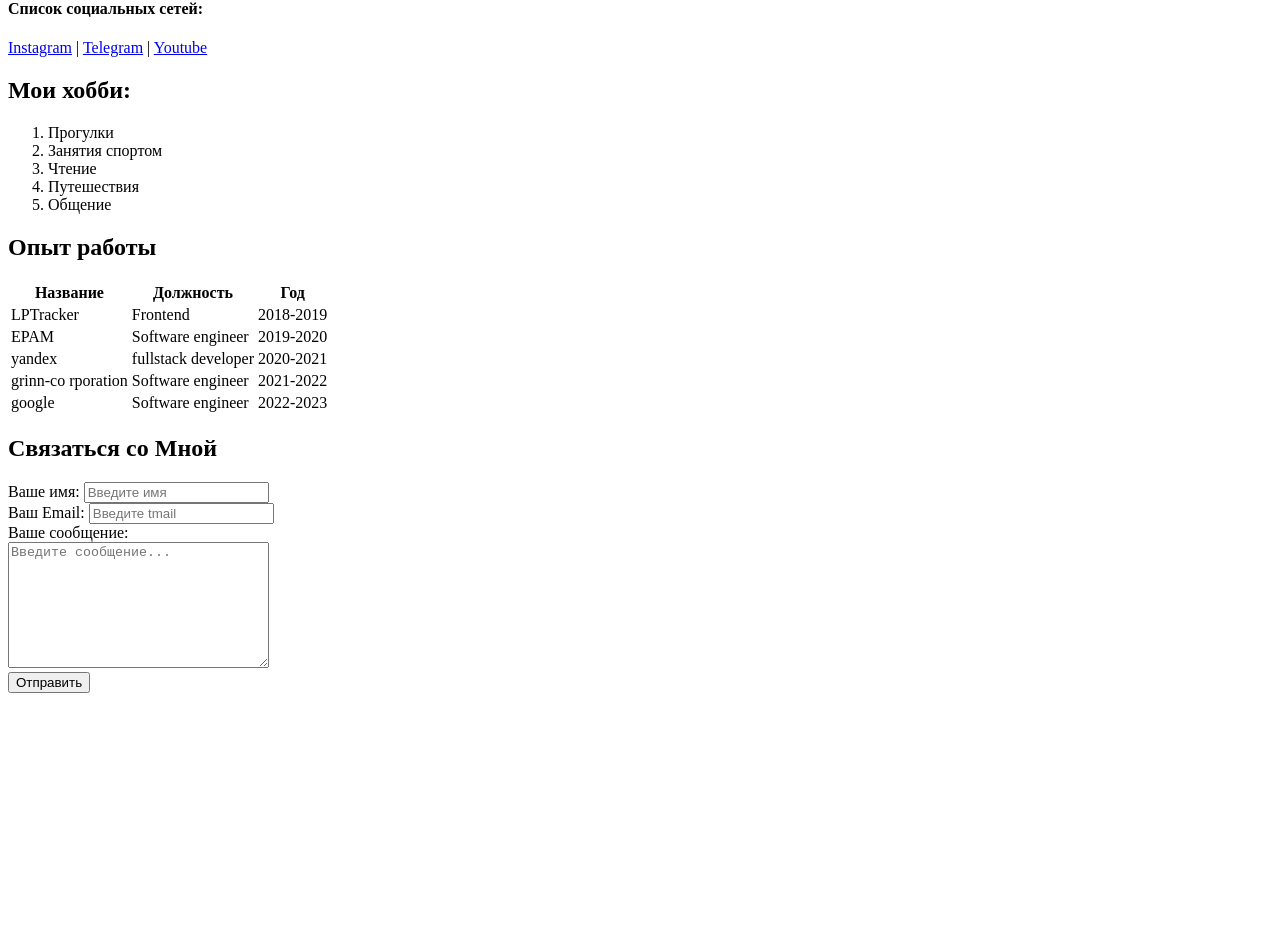
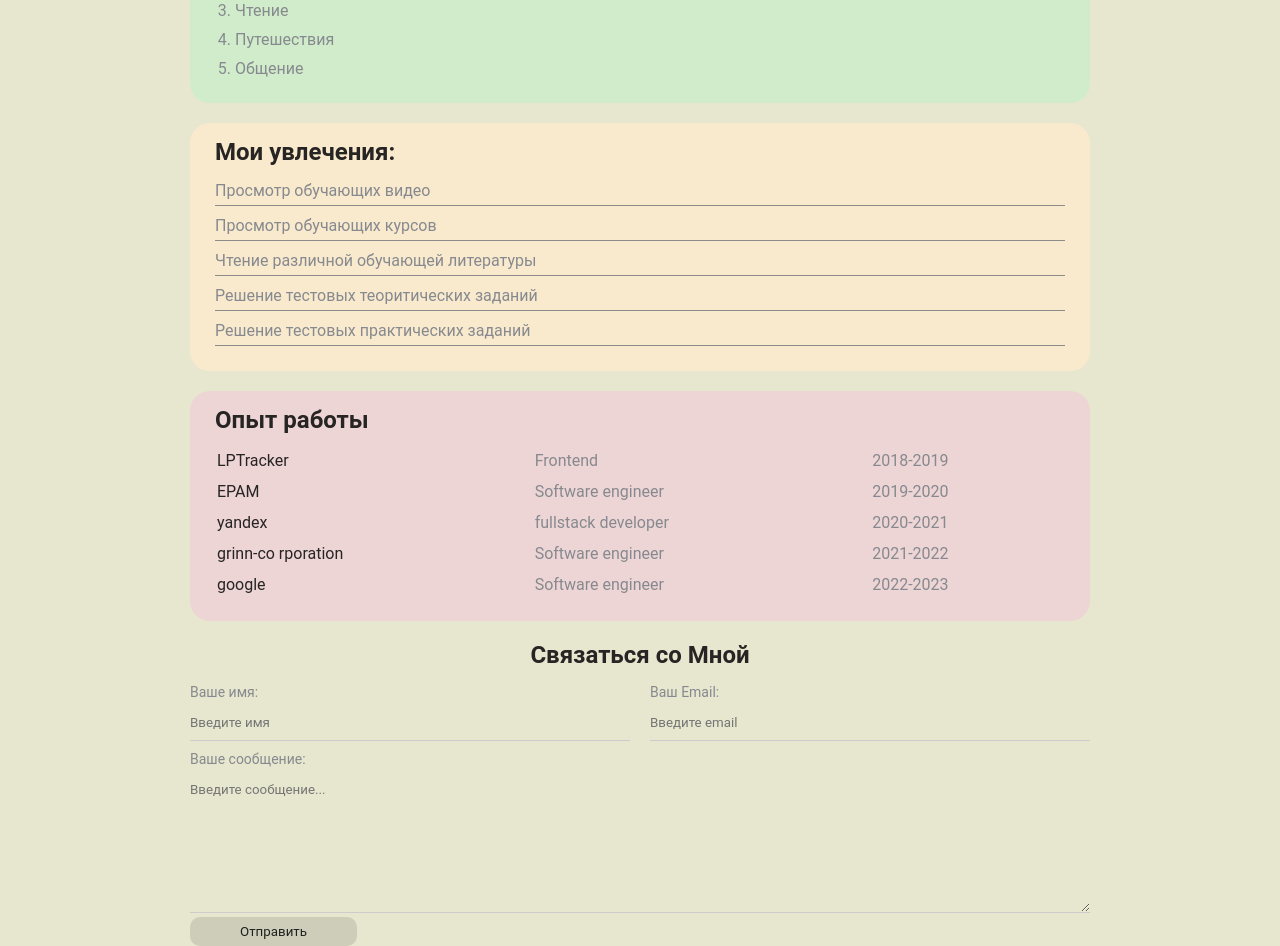
Before and after one commit to VLM-DeVoPs/Project_1_Resume, a plain HTML site: page index.html in a window 1280 px wide. Shown: the part 391-1337 px from the top of the page. Before the commit the page ends 1092 px from the top, so only its background shows below. Drawn offline with Linux system fonts and the light colour scheme.

Commit message:
Add styles

```diff
--- a/index.html
+++ b/index.html
@@ -5,45 +5,72 @@
     <meta charset="UTF-8" />
     <meta http-equiv="X-UA-Compatible" content="IE=edge" />
     <meta name="viewport" content="width=device-width, initial-scale=1.0" />
-  <meta name="keywords" content="html scool, html css,homework" />
-  <meta name=" description " content="Это сайт самоучитель по html css  " />
-  <title>Resume</title>
+    <link rel="stylesheet" href="static/style/styles.css" />
+    <title>Recume</title>
 </head>
 
 <body>
-  <img src="static/images/img1.jpg" alt="картинка" />
+    <div class="mycontainer">
+        <div class="info">
+            <img src="static/images/img1.jpg" alt="Фото" class="avatar" />
 
-  <h1>Меня зовут Виталий</h1>
+            <div class="info-text">
+                <h1>Виталий</h1>
                 <p>
                     Мне <strong> <em> очень</em></strong> нравится изучать
                     <strong> програмирование!</strong>
                 </p>
                 <p>Я <em>люблю</em> прогулки и заниматься <em>спортом</em></p>
 
+                <div class="href-1">
                     <h4>Список социальных сетей:</h4>
                     <a href="https://www.instagram.com/" target="_blank">Instagram</a>
-  |
+
                     <a href="https://telegram.org/" target="_blank">Telegram</a>
-  |
+
                     <a href="https://www.youtube.com/" target="_blank">Youtube</a>
+                </div>
+            </div>
+        </div>
 
+        <div class="card bg-green">
             <h2>Мои хобби:</h2>
-  <ol>
+            <ol class="list">
                 <li>Прогулки</li>
                 <li>Занятия спортом</li>
                 <li>Чтение</li>
                 <li>Путешествия</li>
                 <li>Общение</li>
             </ol>
+        </div>
+        <div class="card bg-yellow">
+            <h2>Мои увлечения:</h2>
+            <ul class="link">
+                <li>
+                    <a href="https://www.youtube.com/" target="_blank">Просмотр обучающих видео</a>
+                </li>
+                <li>
+                    <a href="https://www.youtube.com/" target="_blank">Просмотр обучающих курсов</a>
+                </li>
+                <li>
+                    <a href="https://ru.wikipedia.org/wiki/%D0%97%D0%B0%D0%B3%D0%BB%D0%B0%D0%B2%D0%BD%D0%B0%D1%8F_%D1%81%D1%82%D1%80%D0%B0%D0%BD%D0%B8%D1%86%D0%B0"
+                        target="_blank">Чтение различной обучающей литературы
+                    </a>
+                </li>
+                <li>
+                    <a href="https://ru.wikipedia.org/wiki/%D0%97%D0%B0%D0%B3%D0%BB%D0%B0%D0%B2%D0%BD%D0%B0%D1%8F_%D1%81%D1%82%D1%80%D0%B0%D0%BD%D0%B8%D1%86%D0%B0"
+                        target="_blank">Решение тестовых теоритических заданий</a>
+                </li>
+                <li>
+                    <a href="https://ru.wikipedia.org/wiki/%D0%97%D0%B0%D0%B3%D0%BB%D0%B0%D0%B2%D0%BD%D0%B0%D1%8F_%D1%81%D1%82%D1%80%D0%B0%D0%BD%D0%B8%D1%86%D0%B0"
+                        target="_blank">Решение тестовых практических заданий</a>
+                </li>
+            </ul>
+        </div>
+
+        <div class="card bg-red">
             <h2>Опыт работы</h2>
-  <table>
-    <thead>
-      <tr wight>
-        <th>Название</th>
-        <th>Должность</th>
-        <th>Год</th>
-      </tr>
-    </thead>
+            <table class="table">
                 <tbody>
                     <tr>
                         <td>LPTracker</td>
@@ -72,32 +99,30 @@
                     </tr>
                 </tbody>
             </table>
+        </div>
 
+        <form action="/" class="form">
             <h2>Связаться со Мной</h2>
 
-  <div>
+            <div class="form-row">
+                <div class="form-group">
                     <label for="name">Ваше имя:</label>
-    <input type="text" id="name"  placeholder="Введите имя">
+                    <input type="text" id="name" placeholder="Введите имя" />
                 </div>
 
-  <div>
+                <div class="form-group">
                     <label for="email">Ваш Email:</label>
-     <input type="email" id="email" placeholder="Введите tmail" >
+                    <input type="email" id="email" placeholder="Введите email" />
+                </div>
+            </div>
+            <div class="form-group">
+                <label for="massege">Ваше сообщение:</label>
+                <textarea id="text2" cols="30" rows="8" placeholder="Введите сообщение..."></textarea>
             </div>
 
-  <div>
-     <label for="massege">Ваше сообщение:</label>
-     <br>
-     <textarea  id="text2" cols="30" rows="8" placeholder="Введите сообщение..." ></textarea>
+            <button type="submit" class="btn">Отправить</button>
+        </form>
     </div>
-
-      <button type="submit">Отправить</button>
-
-
-
-
-
-
 </body>
 
 </html>
--- /dev/null
+++ b/static/style/styles.css
@@ -0,0 +1,204 @@
+* {
+  margin: 0;
+  padding: 0;
+}
+
+@import url("https://fonts.googleapis.com/css2?family=Roboto&display=swap");
+
+.mycontainer {
+  max-width: 900px;
+  padding-top: 30px;
+  margin: auto;
+}
+
+.avatar {
+  width: 200px;
+  border-radius: 30px;
+  box-shadow: 4px 4px 14px rgb(139, 139, 136);
+}
+
+body {
+  font-family: "Roboto", sans-serif;
+  font-size: 16px;
+  font-weight: normal;
+  background-color: #e7e6ce;
+  color: rgb(39, 36, 36);
+}
+
+.info img {
+  border: 2px solid black;
+  border-radius: 25px;
+  border: 20px;
+  box-shadow: 4px 4px 4px 14px #6e6b6b0b;
+  padding: 3px;
+  margin-bottom: 20px;
+}
+
+.info {
+  margin-bottom: 20px;
+  display: flex;
+}
+@media (max-width: 655px) {
+  .info {
+    display: block;
+    text-align: center;
+  }
+}
+
+.info-text p {
+  font-style: italic;
+  font-weight: bold;
+  margin-bottom: 10px;
+  color: #86898f;
+}
+
+.info-text {
+  margin-left: 40px;
+}
+
+.href-1 h4 {
+  padding-top: 15px;
+}
+
+.info-text h1 {
+  margin-bottom: 20px;
+  padding-bottom: 20px;
+}
+
+.info-text h4 {
+  margin-bottom: 20px;
+}
+
+a {
+  color: #86898f;
+  text-decoration: none;
+}
+
+a:hover {
+  color: blue;
+}
+
+.btn {
+  background: rgba(127, 124, 121, 0.238);
+  padding: 7px 50px;
+  color: rgba(21, 22, 21, 0.941);
+  border: none;
+  border-radius: 10px;
+  font-family: inherit;
+  cursor: pointer;
+}
+
+.btn:hover {
+  opacity: 0.8;
+  color: blue;
+}
+
+.card {
+  border: 1px solid black;
+  border-radius: 20px;
+  padding: 15px 25px;
+  margin-bottom: 20px;
+  border: none;
+}
+
+.list {
+  padding: 0 20px;
+}
+
+.list li {
+  color: #86898f;
+  margin-bottom: 10px;
+}
+.bg-green {
+  background: rgba(201, 239, 201, 0.693);
+}
+
+.bg-yellow {
+  background-color: rgba(255, 235, 205, 0.76);
+}
+
+.link {
+  list-style: none;
+}
+
+.link li {
+  margin-bottom: 10px;
+  border-bottom: 1px solid #8e8a8a;
+  padding-bottom: 5px;
+}
+
+.bg-red {
+  background: rgb(238, 213, 213);
+}
+
+.table {
+  width: 100%;
+}
+
+.table td {
+  padding-bottom: 10px;
+}
+
+.table td:nth-child(2),
+.table td:nth-child(3) {
+  color: #86898f;
+}
+
+h2 {
+  margin-bottom: 15px;
+}
+
+button {
+  border-radius: 5px;
+  background: rgba(199, 207, 221, 0.514);
+  border: 3px solid black;
+}
+
+.form h2 {
+  text-align: center;
+}
+
+.form-row {
+  margin-bottom: 10px;
+  display: flex;
+}
+
+.form-row .form-group {
+  margin-right: 20px;
+  width: 50%;
+}
+
+.form-row .form-group:last-child {
+  margin-right: 0;
+}
+
+@media (max-width: 655px) {
+  .form-row {
+    display: block;
+  }
+  .form-row .form-group {
+    width: 100%;
+    margin-right: 0;
+    margin-bottom: 10px;
+  }
+}
+
+.form-group label {
+  display: block;
+  font-size: 14px;
+  color: #86898f;
+}
+
+.form-group input,
+.form-group textarea {
+  width: 100%;
+  box-sizing: border-box;
+  border: none;
+  background: transparent;
+  border-bottom: 1px solid #ccc;
+  color: #000;
+  padding: 15px 0 10px;
+  outline: none;
+  font-family: inherit;
+  font-family: inherit;
+}
```
Lines whose indentation alone changed are shown as unchanged.
